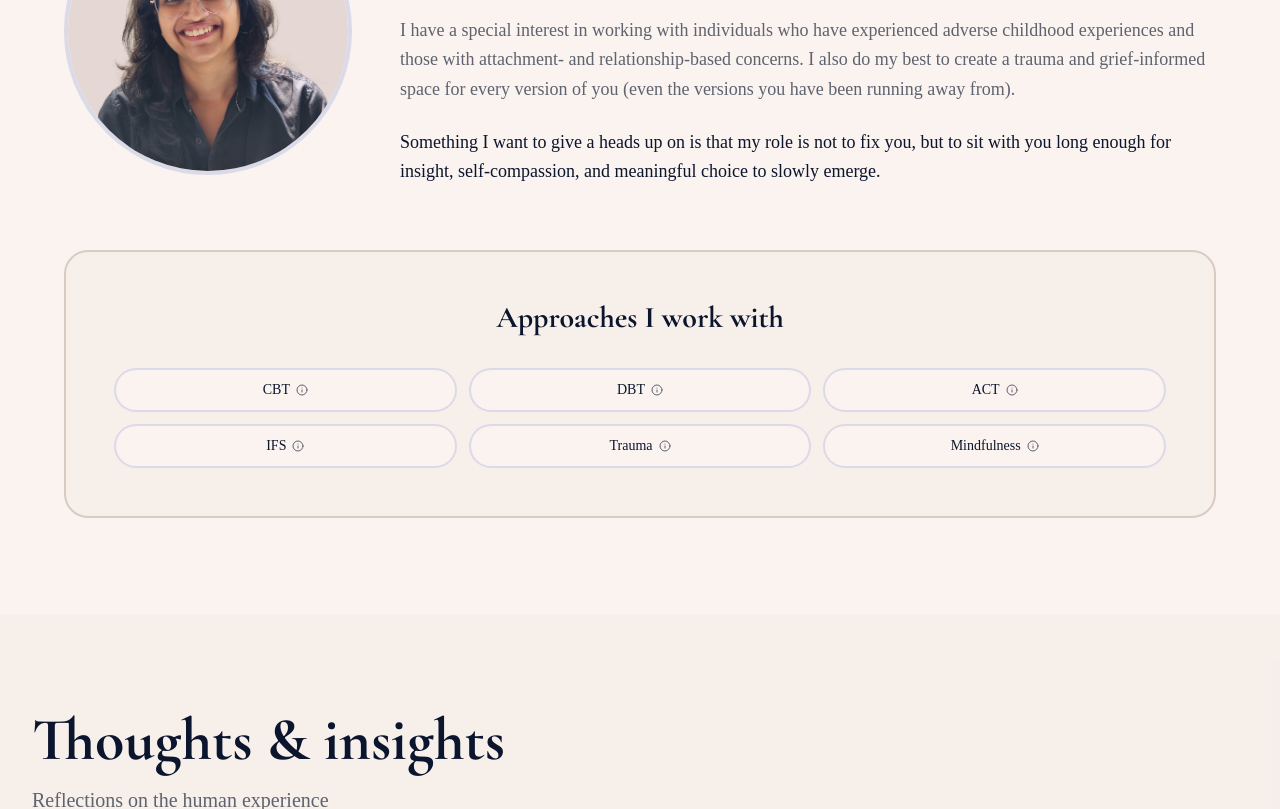
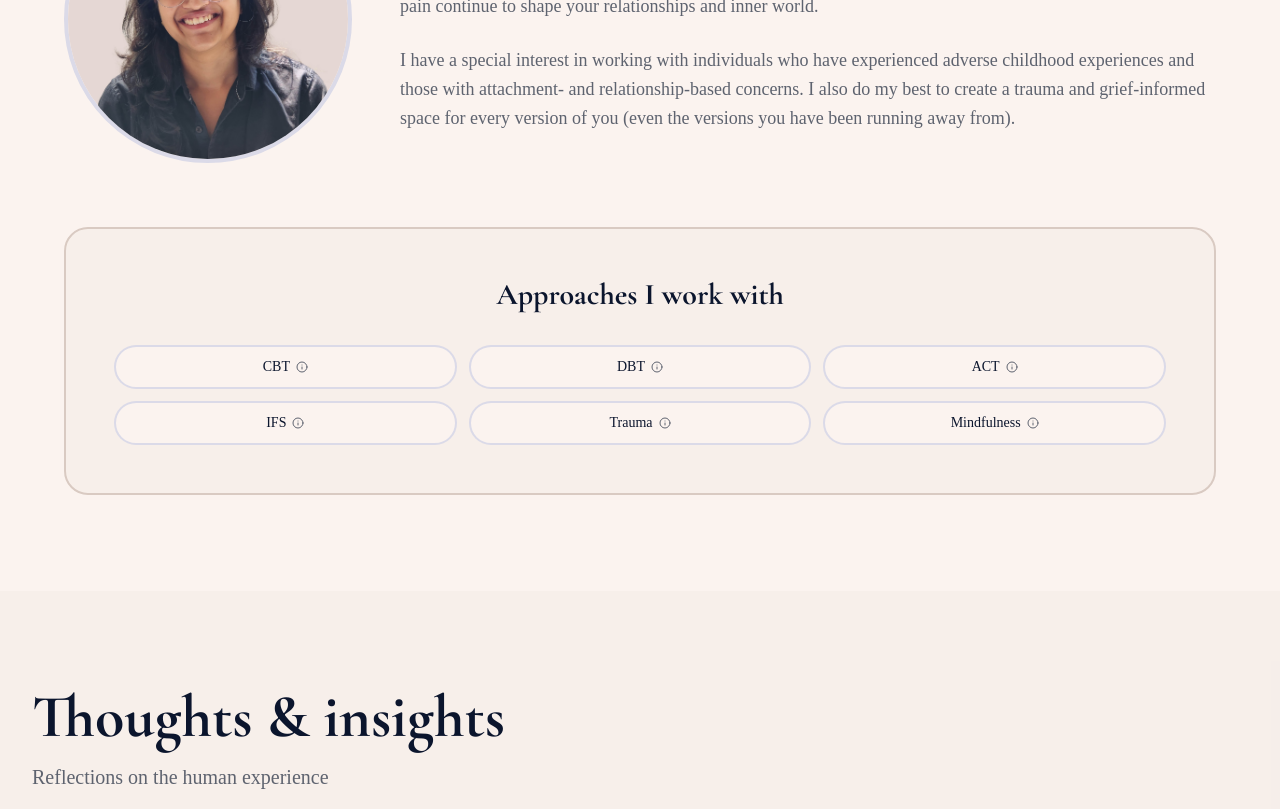
Before and after one commit to Uday-461/emoceans, a Next.js app: page / in a window 1280 px wide. Shown: the part 1880-2689 px from the top of the page. Built offline with nearby package versions, Linux system fonts and the light colour scheme.

Commit message:
Remove heads-up paragraph from About section
🤖 Generated with [Claude Code](https://claude.com/claude-code)

Co-Authored-By: Claude Opus 4.5 <noreply@anthropic.com>

```diff
--- a/components/about.tsx
+++ b/components/about.tsx
@@ -77,10 +77,6 @@ export function About() {
                 and those with attachment- and relationship-based concerns. I also do my best to create a trauma and
                 grief-informed space for every version of you (even the versions you have been running away from).
               </p>
-              <p className="text-foreground">
-                Something I want to give a heads up on is that my role is not to fix you, but to sit with you long enough
-                for insight, self-compassion, and meaningful choice to slowly emerge.
-              </p>
             </div>
           </div>
 
```
